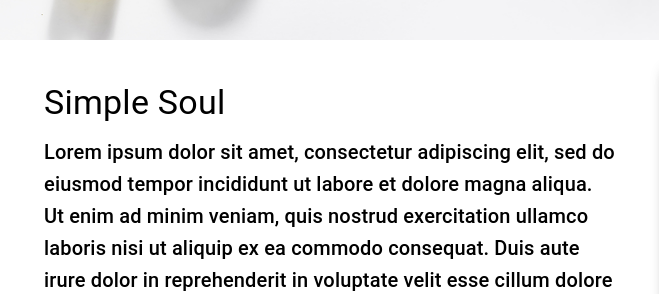
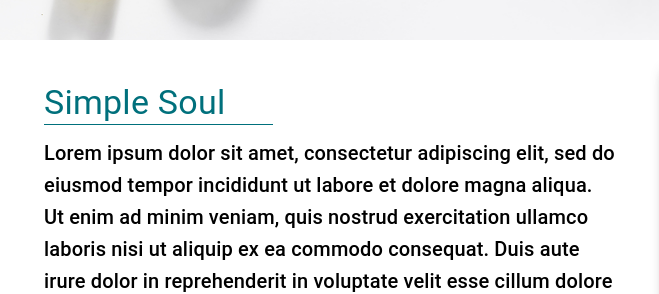
Before and after one commit to Bryceacampbell/simple-soul, a Gatsby site: page / in a window 1280 px wide. Shown: the part 448-742 px from the top of the page, 0-659 px from the left. Built offline with nearby package versions, Linux system fonts and the light colour scheme; Gatsby itself is replaced by a stand-in of ours.

Commit message:
adding line

```diff
--- a/src/components/Home/Home.js
+++ b/src/components/Home/Home.js
@@ -12,7 +12,7 @@ const useStyles = makeStyles((theme) => ({
         background: '#00707C',
         color: '#fff',
         float: 'right',
-        marginRight: 20
+        marginRight: 20,
     }
 }));
 
@@ -23,7 +23,7 @@ const Home = () => {
         <Grid container spacing={6} className={classes.root}>
             <Grid item xs={12} md={6}>
                 <br></br>
-                <Typography variant='h4' gutterBottom>Simple Soul</Typography>
+                <Typography variant='h4' gutterBottom style={{color: '#00707C', borderBottom: '1px solid #00707C', maxWidth: '40%'}}>Simple Soul</Typography>
                 <Typography variant='h6' gutterBottom>
                     Lorem ipsum dolor sit amet, consectetur adipiscing elit, sed do eiusmod
                     tempor incididunt ut labore et dolore magna aliqua. Ut enim ad minim veniam,
```
